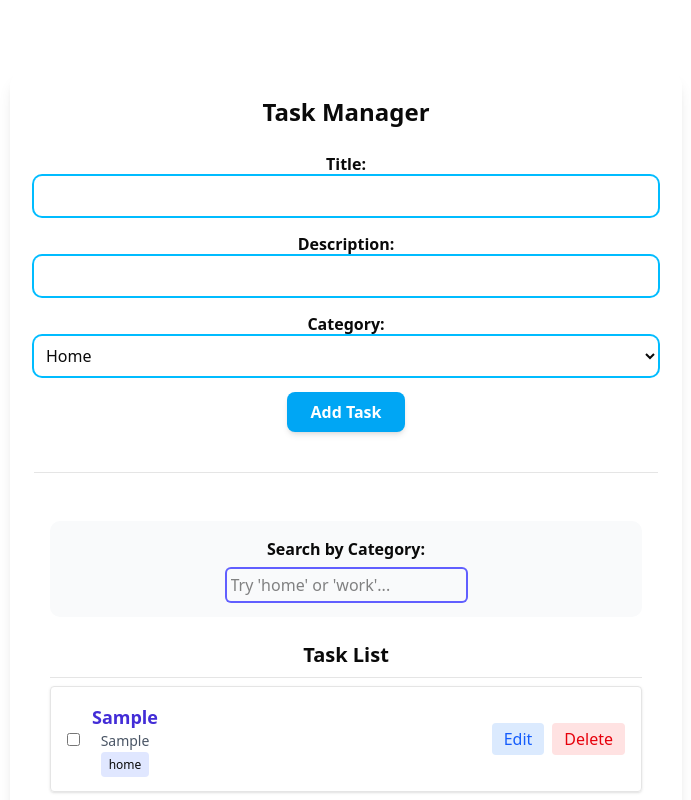
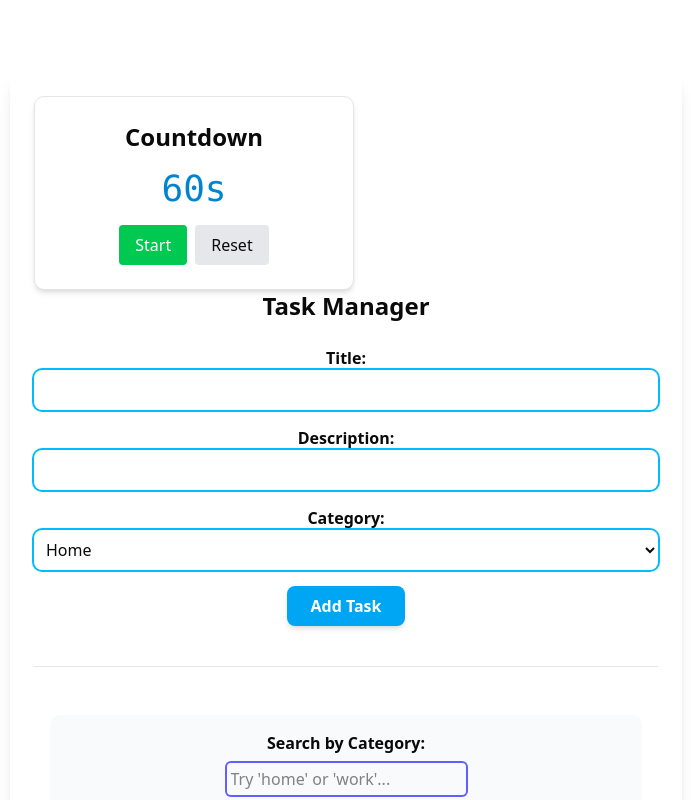
Before and after one commit to Itswali/TaskFlow, a React (Vite) app: page / in a window 1280 px wide. Both pictures are taken after typing "Sample", "Sample" into the empty fields and a click on the button "Add Task". Shown: the top 800 px of the page, without its empty margins (294-985 px from the left). Built offline with nearby package versions, Linux system fonts and the light colour scheme.

Commit message:
fix and improve some CRUD operations on Tasks

```diff
--- /dev/null
+++ b/src/Comp/Timer.tsx
@@ -0,0 +1,44 @@
+import React, { useEffect, useState } from 'react'
+
+export default function Timer() {
+  const [seconds, setSeconds] = useState(60);
+  const [isActive, setIsActive] = useState(false);
+
+  useEffect(() => {
+  let interval = null;
+  if (isActive && seconds > 0) {
+    interval = setInterval(() => {
+      setSeconds((prev) => prev - 1);
+    }, 1000);
+  } else if (seconds === 0 && isActive) { // Check isActive to prevent double alerts
+    setIsActive(false);
+    alert("Time is Up!");
+  }
+  return () => clearInterval(interval);
+}, [isActive, seconds]);
+
+  return (
+    <div className="p-6 border rounded-lg shadow-md max-w-xs text-center bg-white">
+      <h2 className="text-2xl font-bold mb-4">Countdown</h2>
+      <div className="text-4xl font-mono mb-4 text-sky-600">
+        {seconds}s
+      </div>
+
+      <div className="flex gap-2 justify-center">
+        <button
+          onClick={() => setIsActive(!isActive)}
+          className={`px-4 py-2 rounded text-white ${isActive ? 'bg-red-400' : 'bg-green-500'}`}
+        >
+          {isActive ? 'Pause' : 'Start'}
+        </button>
+
+        <button
+          onClick={() => {setSeconds(60); setIsActive(false);}}
+          className="px-4 py-2 bg-gray-200 rounded"
+        >
+          Reset
+        </button>
+      </div>
+    </div>
+  );
+}
--- a/src/Comp/createTask.tsx
+++ b/src/Comp/createTask.tsx
@@ -1,12 +1,19 @@
 import { nanoid } from "nanoid";
 import React, { useEffect, useRef, useState } from "react";
 import ViewTask from "./viewTask";
+import Timer from "./Timer";
 
 export default function CreateTask() {
   const [title, setTitle] = useState("");
   const [desc, setDesc] = useState("");
-  const [category, setCategory] = useState("home");
-  const [data, setData] = useState([]);
+  const [category, setCategory] = useState("");
+  const [data, setData] = useState(() => {
+    const savedTasks = localStorage.getItem("my-tasks");
+    return savedTasks ? JSON.parse(savedTasks): [];
+  });
+  useEffect(() => {
+    localStorage.setItem("my-tasks", JSON.stringify(data));
+  }, [data]);
 
   const initialInputRef = useRef(null);
   useEffect(() => {
@@ -51,6 +58,7 @@ const editTask = (id, newData) => {
 
   return (
     <div className="max-w-2xl mx-auto mt-10 p-6 bg-white rounded-xl shadow-lg">
+      <Timer />
       <h1 className="text-2xl font-bold mb-6">Task Manager</h1>
       <form onSubmit={handleSubmit} className="space-y-4 mb-10">
         <div className="flex flex-col">
--- a/src/Comp/viewTask.tsx
+++ b/src/Comp/viewTask.tsx
@@ -1,4 +1,5 @@
 import React, { useState } from 'react'
+
 
 export default function ViewTask({ tasks, onToggle, onDelete, onEdit }) {
   const [query, setQuery] = useState('');
@@ -54,11 +55,15 @@ return (
               {/* CONDITIONAL RENDERING: Show Input if editing, else show Title */}
               {editId === task.id ? (
                 <input
-                  className="ring-2 ring-orange-400 p-1 rounded"
-                  value={editText}
-                  onChange={(e) => setEditText(e.target.value)}
-                  autoFocus
-                />
+  className="ring-2 ring-orange-400 p-1 rounded"
+  value={editText}
+  onChange={(e) => setEditText(e.target.value)}
+  onKeyDown={(e) => {
+    if (e.key === 'Enter') handleSave(task.id);
+    if (e.key === 'Escape') setEditId(null); // Bonus: Cancel on Escape
+  }}
+  autoFocus
+/>
               ) : (
                 <div>
                   <h3 className={`text-lg font-bold ${task.completed ? 'line-through text-gray-400' : 'text-indigo-700'}`}>
@@ -66,12 +71,15 @@ return (
                   </h3>
                   <p className="text-sm text-gray-600">{task.desc}</p>
                   <span className="text-xs bg-indigo-100 px-2 py-1 rounded">{task.category}</span>
+                  <span className="text-sm font-medium">
+              {task.completed ? "✅ Completed" : "⏳ Pending"}
+            </span>
                 </div>
               )}
             </div>
 
             <div className="flex gap-2">
-              {/* Show Save button if editing, else show Edit button */}
+
               {editId === task.id ? (
                 <button
                   onClick={() => handleSave(task.id)}
@@ -100,6 +108,7 @@ return (
       ) : (
         <h1 className="text-red-500 mt-4">No tasks found!</h1>
       )}
+
     </div>
   )
 }
```
